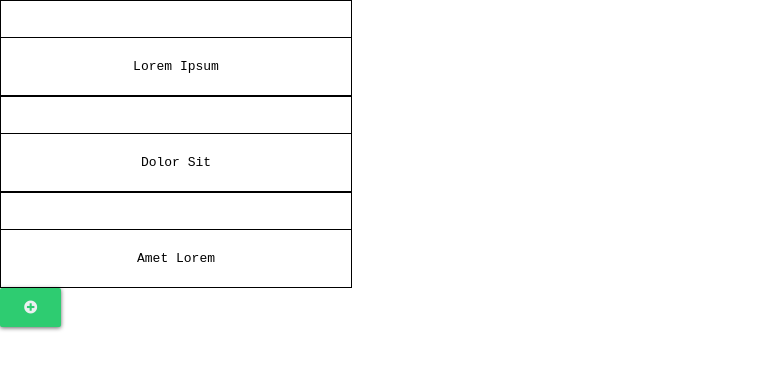
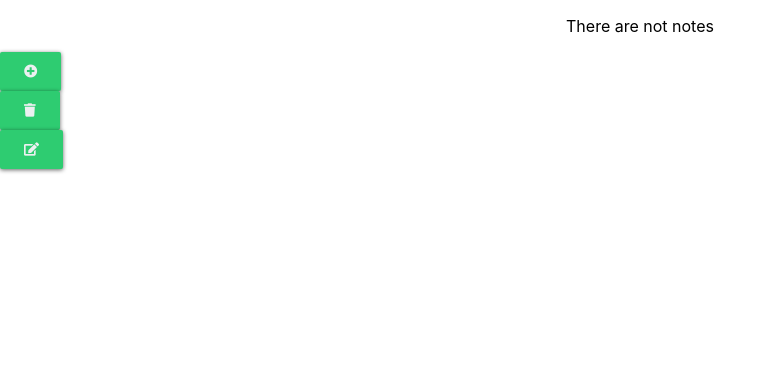
Before and after one commit to alex-alarcon/notes-app, a React (Create React App) app: page / in a window 1280 px wide. Shown: the top 370 px of the page, without its empty margins (0-776 px from the left). Built offline with nearby package versions, Linux system fonts and the light colour scheme.

Commit message:
Create NotesContext - Modify App structure to consume context - add key prop on Notes Component - add click hanlder to IconButton

```diff
--- a/package.json
+++ b/package.json
@@ -3,15 +3,16 @@
   "version": "0.1.0",
   "private": true,
   "dependencies": {
+    "@fortawesome/fontawesome-free": "^5.9.0",
     "eslint-config-airbnb": "^17.1.0",
     "eslint-config-prettier": "^5.0.0",
     "eslint-plugin-prettier": "^3.1.0",
     "prettier": "^1.18.2",
     "prop-types": "^15.7.2",
+    "random-words": "^1.1.0",
     "react": "^16.8.6",
     "react-dom": "^16.8.6",
-    "react-scripts": "3.0.1",
-    "@fortawesome/fontawesome-free": "^5.9.0"
+    "react-scripts": "3.0.1"
   },
   "scripts": {
     "start": "react-scripts start",
--- a/src/components/IconButton/index.jsx
+++ b/src/components/IconButton/index.jsx
@@ -7,7 +7,7 @@ import Icon from '../Icon';
 
 function IconButton({ iconName, handleClick }) {
   return (
-    <button type="button" className="Button">
+    <button type="button" className="Button" onClick={handleClick}>
       <Icon iconName={iconName} />
     </button>
   );
--- a/src/components/NoteList/index.jsx
+++ b/src/components/NoteList/index.jsx
@@ -5,7 +5,7 @@ import Note from '../Note';
 
 function NoteList({ notes }) {
   const notesList = notes.length ? (
-    notes.map(note => <Note note={note} />)
+    notes.map(note => <Note note={note} key={note.id} />)
   ) : (
     <p>There are not notes </p>
   );
--- a/src/containers/App/index.jsx
+++ b/src/containers/App/index.jsx
@@ -1,29 +1,34 @@
-import React from 'react';
+import React, { useContext } from 'react';
+import randomWords from 'random-words';
 
 import './index.css';
+
+import { NotesContext } from '../../store/notesContext';
 
 import NoteList from '../../components/NoteList';
 import IconButton from '../../components/IconButton';
 
 function App() {
-  const notes = [
-    {
-      id: 1,
-      body: 'Lorem Ipsum'
-    },
-    {
-      id: 2,
-      body: 'Dolor Sit'
-    },
-    {
-      id: 3,
-      body: 'Amet Lorem'
-    }
-  ];
+  const {
+    state: { notes },
+    addNote,
+    removeNote,
+    editNote
+  } = useContext(NotesContext);
   return (
     <div className="App">
       <NoteList notes={notes} />
-      <IconButton iconName="fa-plus-circle" />
+      <IconButton
+        iconName="fa-plus-circle"
+        handleClick={() => addNote({ id: 1, body: 'lorem' })}
+      />
+      <IconButton iconName="fa-trash" handleClick={() => removeNote(1)} />
+      <IconButton
+        iconName="fa-edit"
+        handleClick={() => {
+          editNote(1, { id: 1, body: randomWords() });
+        }}
+      />
     </div>
   );
 }
--- a/src/index.jsx
+++ b/src/index.jsx
@@ -4,8 +4,14 @@ import '@fortawesome/fontawesome-free/css/all.min.css';
 import './index.css';
 import App from './containers/App';
 import * as serviceWorker from './serviceWorker';
+import { NotesProvider } from './store/notesContext';
 
-ReactDOM.render(<App />, document.getElementById('root'));
+const app = (
+  <NotesProvider>
+    <App />
+  </NotesProvider>
+);
+ReactDOM.render(app, document.getElementById('root'));
 
 // If you want your app to work offline and load faster, you can change
 // unregister() to register() below. Note this comes with some pitfalls.
--- /dev/null
+++ b/src/store/notesContext.jsx
@@ -0,0 +1,78 @@
+import React, { useCallback, useReducer } from 'react';
+import PropTypes from 'prop-types';
+
+const reducer = (state, { type, payload }) => {
+  let index;
+  switch (type) {
+    case 'ADD_NOTE':
+      return { ...state, notes: [...state.notes, payload.note] };
+    case 'DELETE_NOTE':
+      index = state.notes.findIndex(note => note.id === payload.id);
+      return {
+        ...state,
+        notes: [...state.notes.slice(0, index), ...state.notes.slice(index + 1)]
+      };
+    case 'EDIT_NOTE':
+      index = state.notes.findIndex(note => note.id === payload.id);
+      return {
+        ...state,
+        notes: [
+          ...state.notes.slice(0, index),
+          payload.note,
+          ...state.notes.slice(index + 1)
+        ]
+      };
+    default:
+      return state;
+  }
+};
+
+const initialState = { notes: [] };
+
+const NotesContext = React.createContext(initialState);
+
+function NotesProvider({ children }) {
+  const [state, dispatch] = useReducer(reducer, initialState);
+
+  const addNote = useCallback(note => {
+    dispatch({
+      type: 'ADD_NOTE',
+      payload: {
+        note
+      }
+    });
+  }, []);
+
+  const removeNote = useCallback(id => {
+    dispatch({
+      type: 'DELETE_NOTE',
+      payload: {
+        id
+      }
+    });
+  }, []);
+
+  const editNote = useCallback((id, note) => {
+    dispatch({
+      type: 'EDIT_NOTE',
+      payload: {
+        id,
+        note
+      }
+    });
+  }, []);
+
+  return (
+    <NotesContext.Provider value={{ state, addNote, removeNote, editNote }}>
+      {children}
+    </NotesContext.Provider>
+  );
+}
+
+NotesProvider.propTypes = {
+  children: PropTypes.node.isRequired
+};
+
+const NotesConsumer = NotesContext.Consumer;
+
+export { NotesContext, NotesProvider, NotesConsumer };
```
Also changed, not shown: 1 other file (tests, documents, lock files or other folders).
